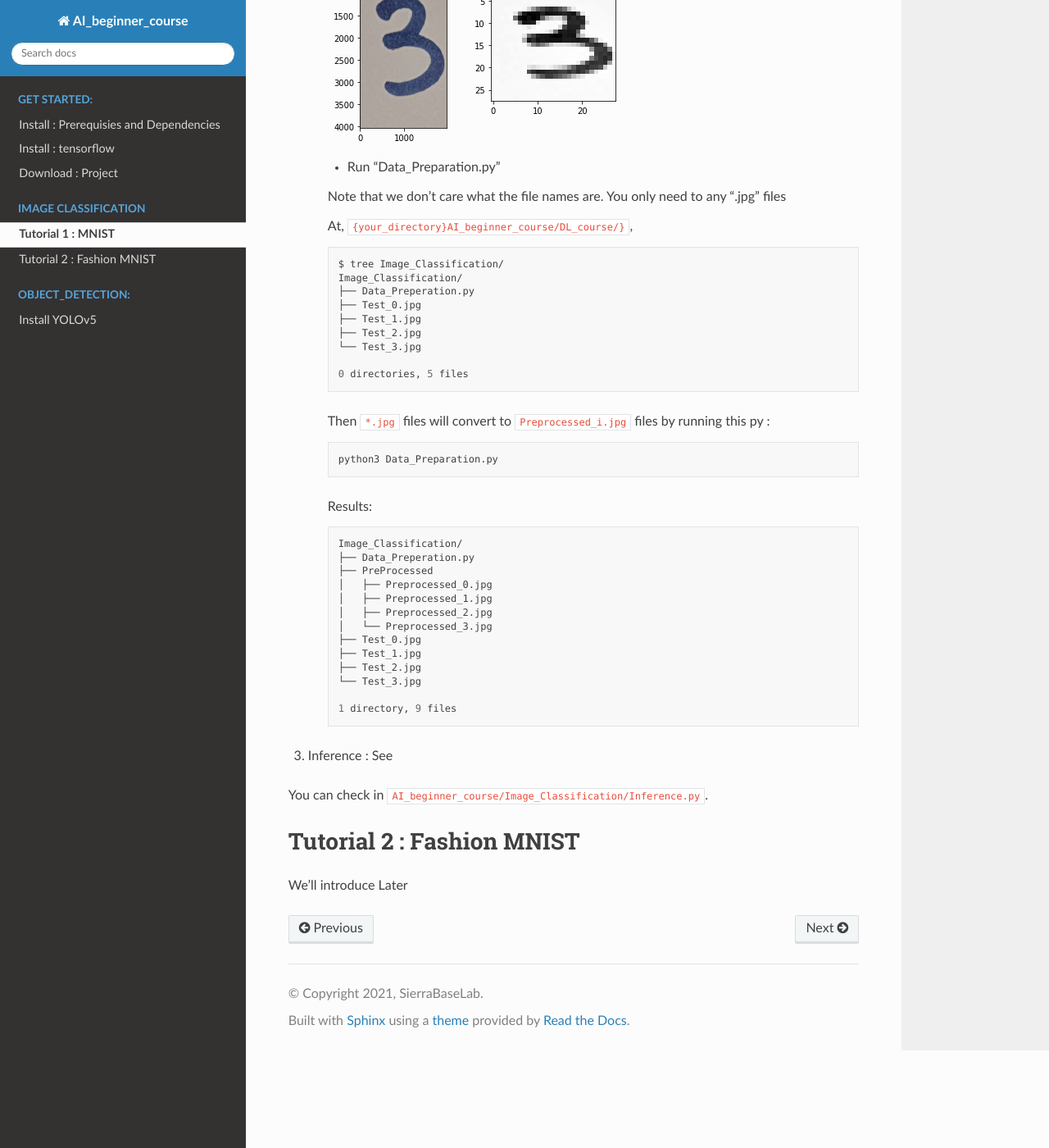
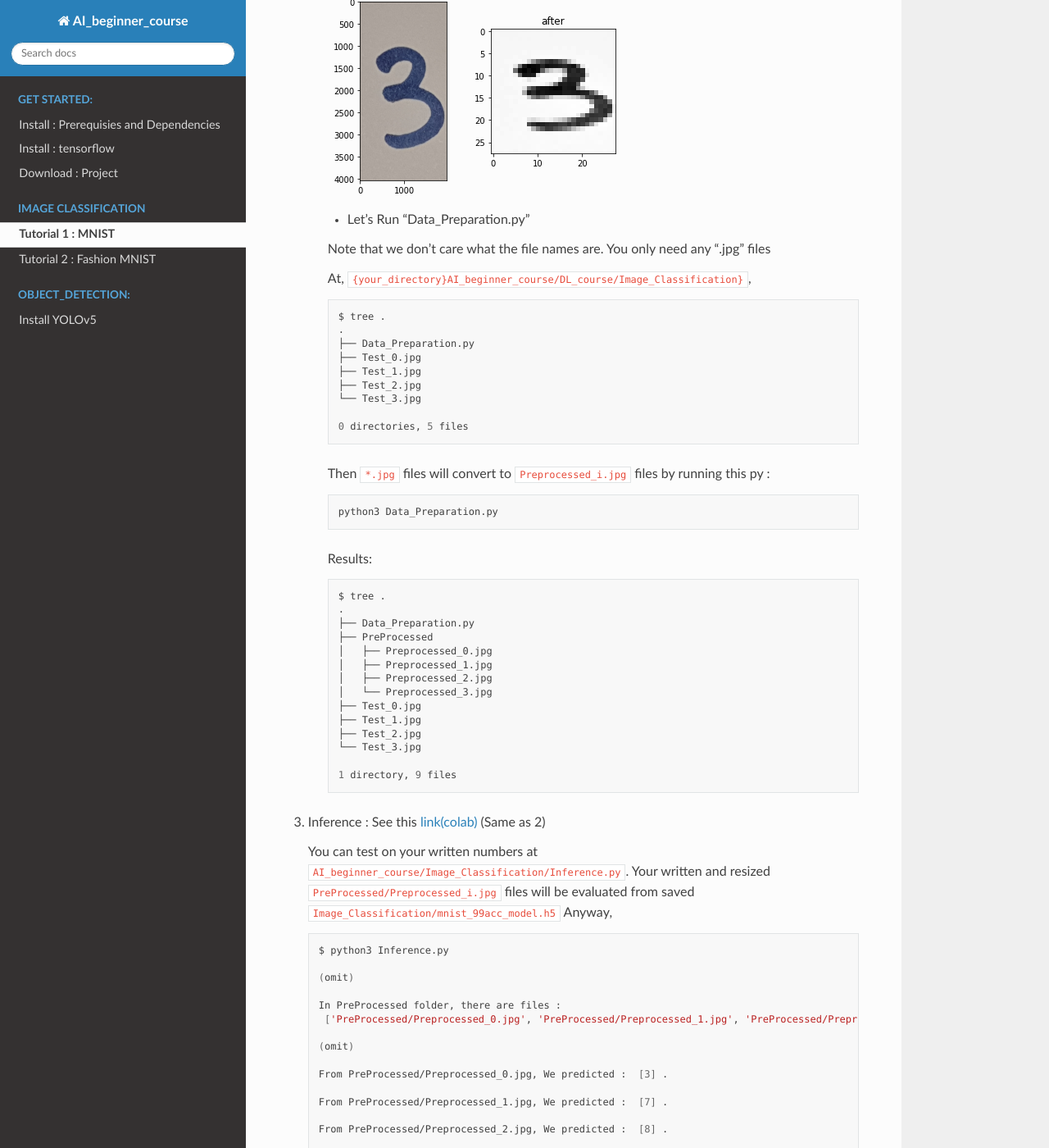
Before and after one commit to SierrabaseLab/AI_beginner_course, a Sphinx documentation site: the page built from docs/source/Image_Classification/Guide_Line.md, in a window 1280 px wide and 1400 px high, scrolled down 1232 px. Shown: the whole window at 82% size. Built offline with Sphinx 7.4.7 and the Read the Docs theme 2.0.0, drawn with Linux system fonts in a browser that asks for light colours; some of the changed text lies outside the part shown.

Commit message:
Completed : MNIST

````diff
--- a/docs/source/Image_Classification/Guide_Line.md
+++ b/docs/source/Image_Classification/Guide_Line.md
@@ -1,4 +1,11 @@
 ## Tutorial 1 : MNIST
+
+*You need to set directories on ```{your_directory}/AI_begiiner_course/DL_course/Image_Classification```*
+
+Don't forget below line :
+```shell
+cd AI_beginner_course/DL_course/Image_Classification/
+```
 
 1. Training Phase : See this [link(colab)](https://colab.research.google.com/drive/1cDfsA_no_bLmv5S7217nL0UcEd2nZ1Hr?usp=sharing)
 
@@ -16,37 +23,37 @@
 
 	I wrote this codes about Data Preprocessing.
 
-	- How to run? (Your directories must be on ```{your_directory}/AI_beginner_course```)
+	- How to run? (Your directories must be on ```Image_Classification/```)
 
 		1. Prepare only a written number (0 ~ 9)
 
 		There are some rules. Keep in mind!
 
 		```
-		1. The written number should be enough large (Recommend to take 80% of the area)
+		1. The written number should be enough large (Recommend to take over the 60% area)
 		2. The written number should be the only one number
 		  (e.g. never recognize 32, 64, 58... Only allow "0", "3". etc.)
 		3. The more Pen thickness, the better.
-		4. The background(paper) should be white. Don't shade the light by cameras.
+		4. The background (paper) should be white. Don't shade the light by cameras.
 		```
 
 		For example,
 
-		<img src="./3.jpg" width="300px" height="300px">
+		<img src="./3.jpg" width="300px" height="200px">
 
 		Then, these result will be
 
 		![index](./index.png)
 
-		2. Run "Data_Preparation.py"
+		2. Let's Run "Data_Preparation.py"
 
-		Note that we don't care what the file names are. You only need to any ".jpg" files
+		Note that we don't care what the file names are. You only need any ".jpg" files
 
-		At, ```{your_directory}AI_beginner_course/DL_course/}```,
+		At, ```{your_directory}AI_beginner_course/DL_course/Image_Classification}```,
 		```shell
-		$ tree Image_Classification/
-		Image_Classification/
-		├── Data_Preperation.py
+		$ tree .
+		.
+		├── Data_Preparation.py
 		├── Test_0.jpg
 		├── Test_1.jpg
 		├── Test_2.jpg
@@ -64,8 +71,9 @@
 
 		Results:
 		```shell
-		Image_Classification/
-		├── Data_Preperation.py
+		$ tree .
+		.
+		├── Data_Preparation.py
 		├── PreProcessed
 		│   ├── Preprocessed_0.jpg
 		│   ├── Preprocessed_1.jpg
@@ -80,11 +88,34 @@
 		```
 
 
+3. Inference : See this [link(colab)](https://colab.research.google.com/drive/18eUHkOg5jy2YgugphupEjhuAMmem56uD?usp=sharing) (Same as 2)
+
+	You can test on your written numbers at ```AI_beginner_course/Image_Classification/Inference.py```.
+	Your written and resized ```PreProcessed/Preprocessed_i.jpg``` files will be evaluated from saved ```Image_Classification/mnist_99acc_model.h5``` Anyway,
+
+	```shell
+	$ python3 Inference.py
+
+	(omit)
+
+	In PreProcessed folder, there are files :
+	 ['PreProcessed/Preprocessed_0.jpg', 'PreProcessed/Preprocessed_1.jpg', 'PreProcessed/Preprocessed_2.jpg', 'PreProcessed/Preprocessed_3.jpg']
+
+	(omit)
+
+	From PreProcessed/Preprocessed_0.jpg, We predicted :  [3] .
+
+	From PreProcessed/Preprocessed_1.jpg, We predicted :  [7] .
+
+	From PreProcessed/Preprocessed_2.jpg, We predicted :  [8] .
+
+	From PreProcessed/Preprocessed_3.jpg, We predicted :  [4] .
+	```
 
 
-3. Inference : See
 
-You can check in ```AI_beginner_course/Image_Classification/Inference.py```.
+From now on, you've checked a simple model training and inference with MNIST!
+
 
 ## Tutorial 2 : Fashion MNIST
 
--- a/docs/source/conf.py
+++ b/docs/source/conf.py
@@ -92,8 +92,8 @@ html_baseurl = 'https://sierrabaselab.github.io/AI_beginner_course/'
 # Add any paths that contain custom static files (such as style sheets) here,
 # relative to this directory. They are copied after the builtin static files,
 # so a file named "default.css" will overwrite the builtin "default.css".
-html_static_path = ['_static']
-
+# html_static_path = ['_static']
+html_static_path = []
 # Custom sidebar templates, must be a dictionary that maps document names
 # to template names.
 #
````
Also changed, not shown: 11 other files.
